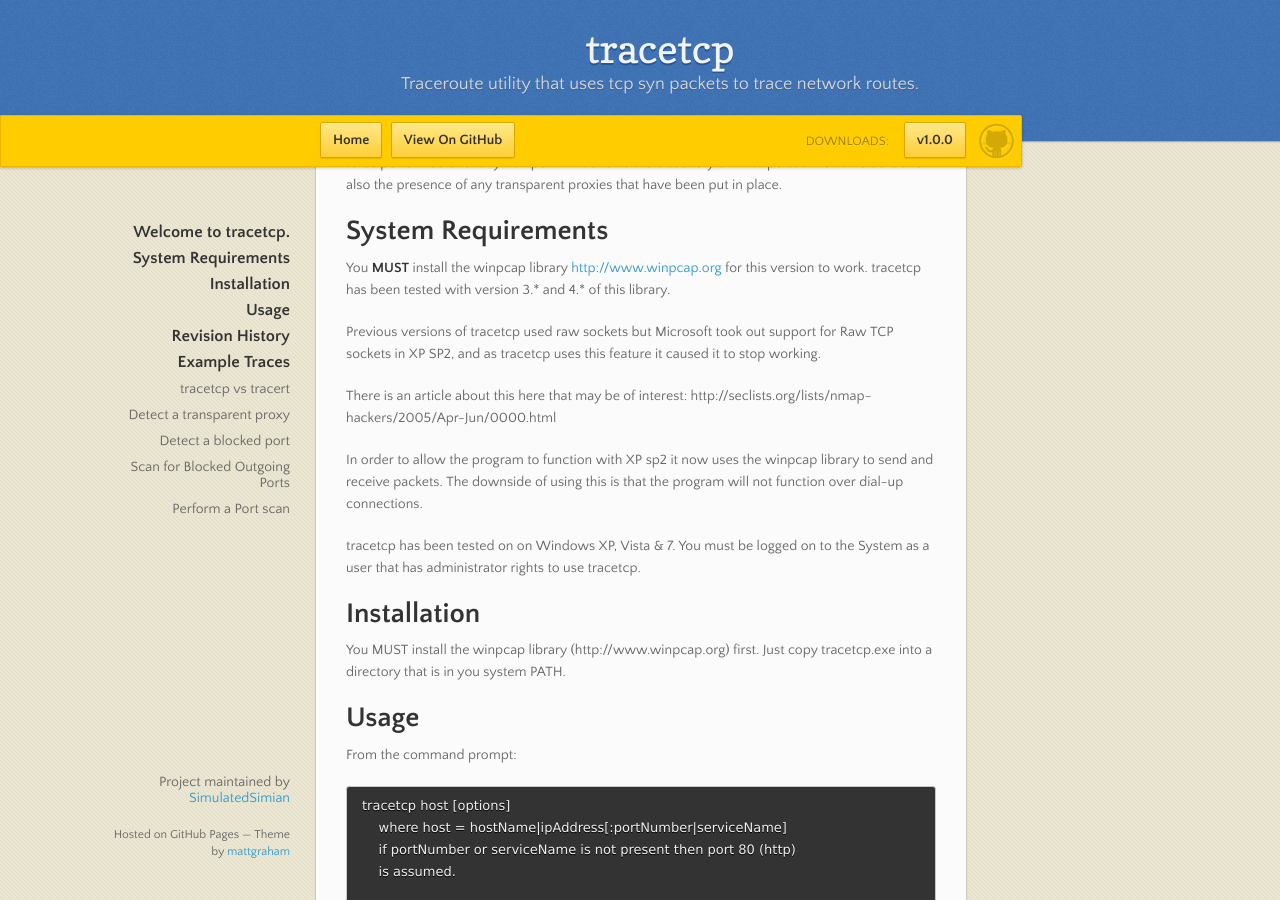
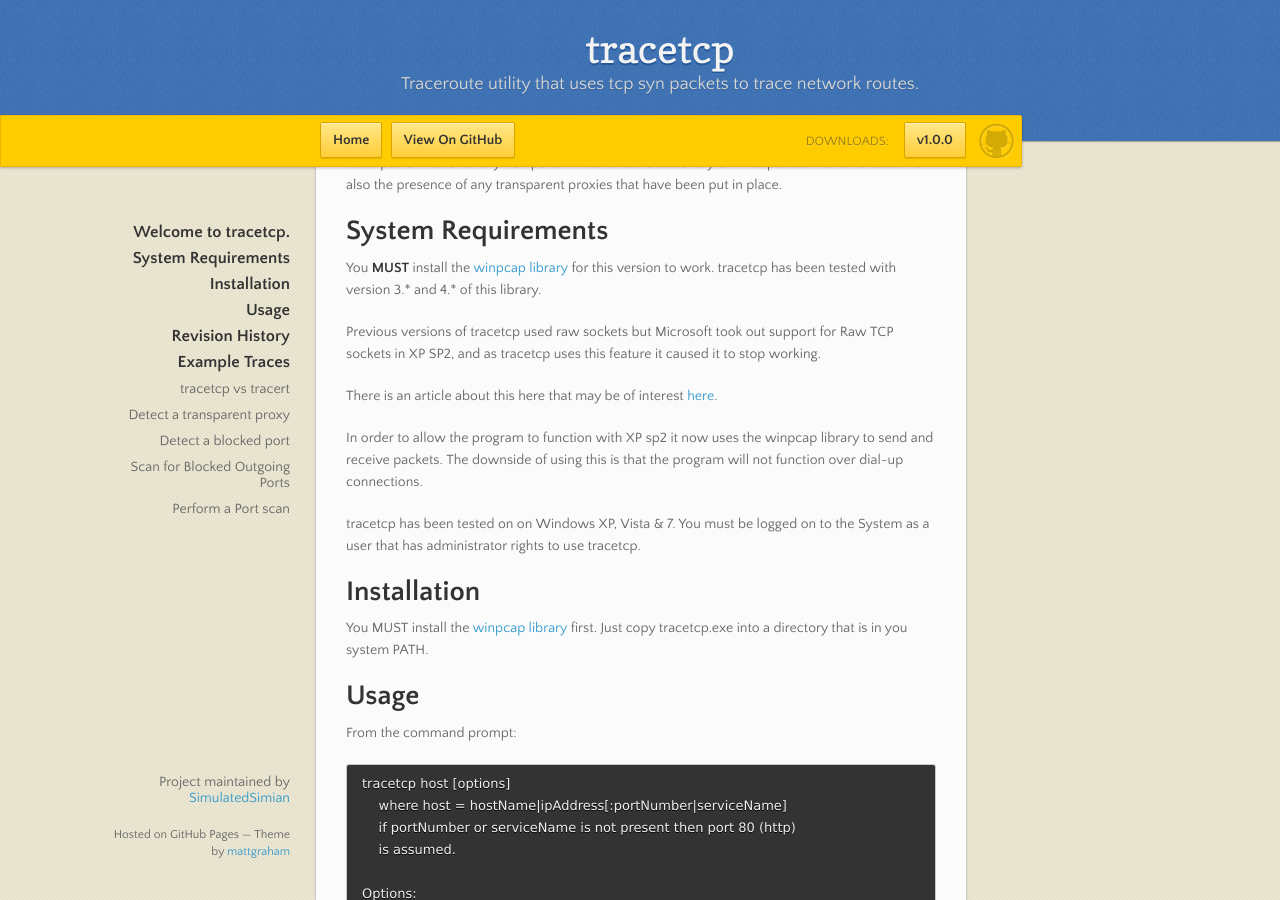
Before and after one commit to SimulatedSimian/SimulatedSimian.github.io, a Jekyll site: the page built from tracetcp.md, in a window 1280 px wide and 900 px high, scrolled down 218 px. Built offline with Jekyll 4.4.1, drawn with Linux system fonts in a browser that asks for light colours; nearby versions of some CDN libraries.

Commit message:
Update tracetcp.md

````diff
--- a/tracetcp.md
+++ b/tracetcp.md
@@ -18,11 +18,11 @@
 
 # System Requirements
 
-You **MUST** install the winpcap library [http://www.winpcap.org](http://www.winpcap.org) for this version to work. tracetcp has been tested with version 3.* and 4.* of this library.
+You **MUST** install the [winpcap library](http://www.winpcap.org) for this version to work. tracetcp has been tested with version 3.* and 4.* of this library.
 
 Previous versions of tracetcp used raw sockets but Microsoft took out support for Raw TCP sockets in XP SP2, and as tracetcp uses this feature it caused it to stop working.
 
-There is an article about this here that may be of interest: http://seclists.org/lists/nmap-hackers/2005/Apr-Jun/0000.html
+There is an article about this here that may be of interest [here](http://seclists.org/lists/nmap-hackers/2005/Apr-Jun/0000.html).
 
 In order to allow the program to function with XP sp2 it now uses the winpcap library to send and receive packets. The downside of using this is that the program will not function over dial-up connections.
 
@@ -30,12 +30,13 @@
 
 # Installation
 
-You MUST install the winpcap library (http://www.winpcap.org) first.
+You MUST install the [winpcap library](http://www.winpcap.org) first.
 Just copy tracetcp.exe into a directory that is in you system PATH.
 
 # Usage
 
 From the command prompt:
+
 
 ```
 tracetcp host [options]
````
